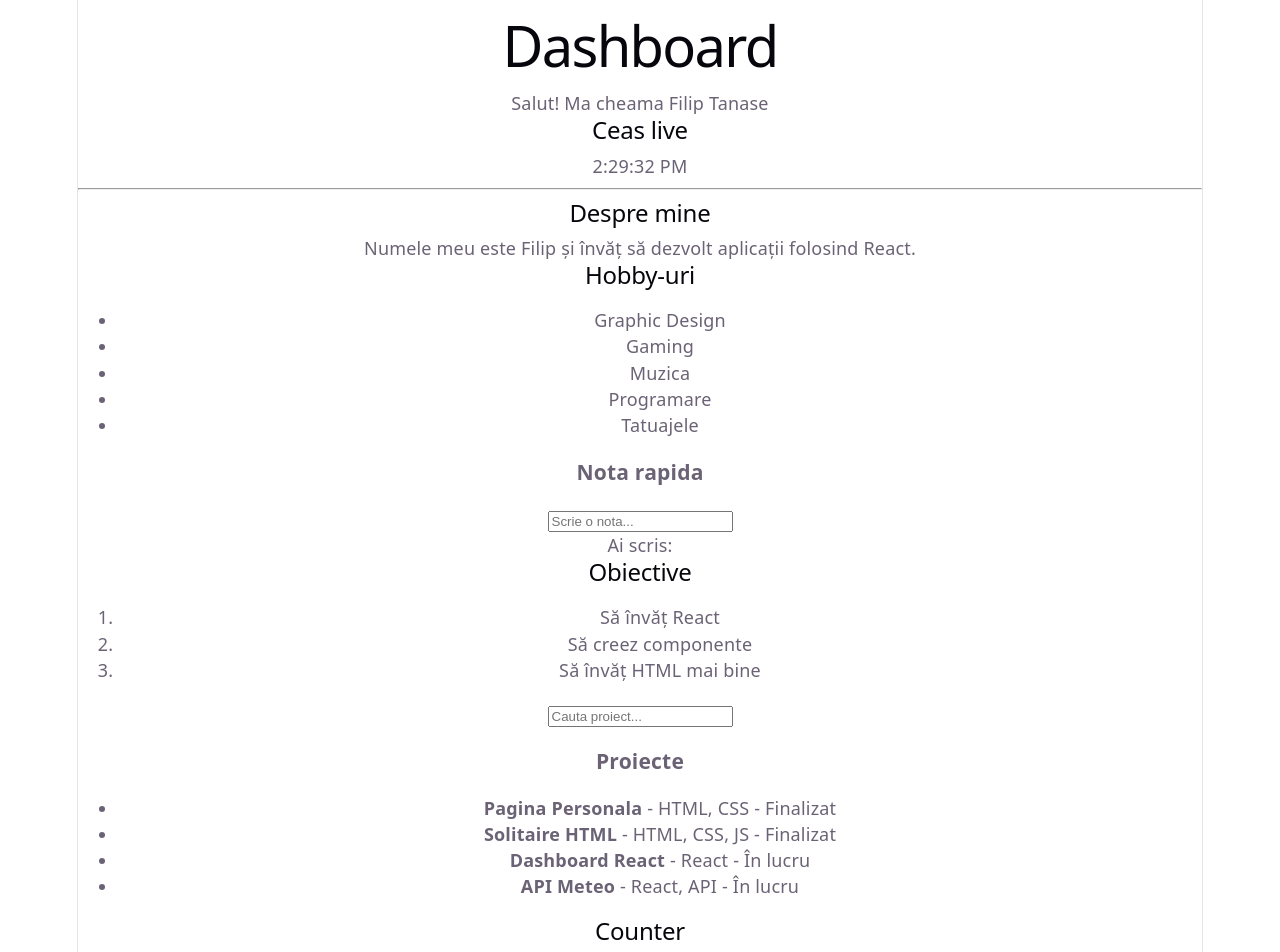
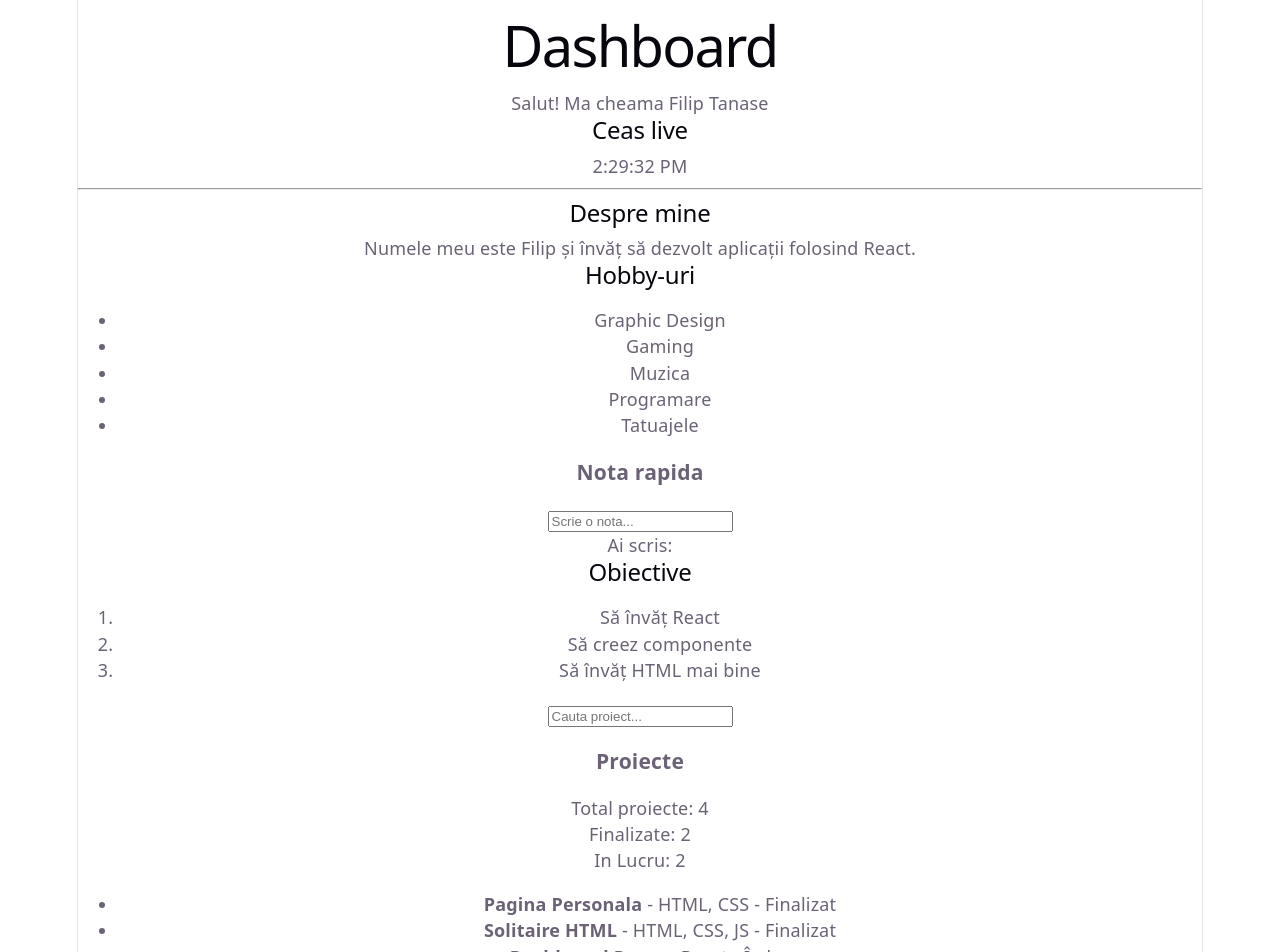
Before and after one commit to FelipeMonreo/ProiectareWeb, a React (Vite) app: page / in a window 1280 px wide. Shown: the top 952 px of the page. Built offline with nearby package versions, Linux system fonts and the light colour scheme.

Commit message:
add project statistics

```diff
--- a/src/ProjectList.jsx
+++ b/src/ProjectList.jsx
@@ -5,6 +5,13 @@ function ProjectList() {
   const [loading, setLoading] = useState(true);
   const [error, setError] = useState(null);
   const [search, setSearch] = useState('');
+  const total = projects.length;
+const completed = projects.filter(function(project) {
+  return project.done === true;
+}).length;
+const inProgress = projects.filter(function(project) {
+  return project.done === false;
+}).length;
 
   useEffect(function() {
     fetch('/data/projects.json')
@@ -42,6 +49,11 @@ function ProjectList() {
         onChange={(e) => setSearch(e.target.value)}
         />
       <h3>Proiecte</h3>
+      <div>
+        <p>Total proiecte: {total}</p>
+        <p>Finalizate: {completed}</p>
+        <p>In Lucru: {inProgress}</p>
+      </div>
 
       <ul>
         {projects
```
